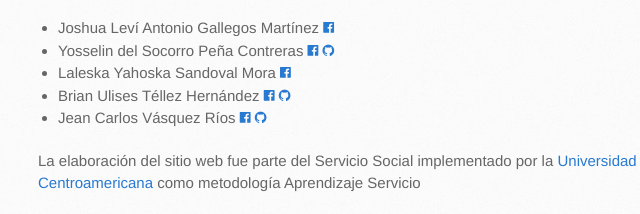
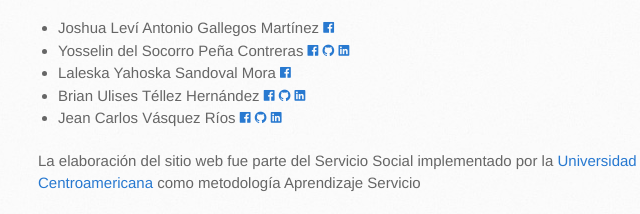
Before and after one commit to sekainoshihaisha/asochivida, a plain HTML site: page index.html in a window 1280 px wide. Shown: the part 343-557 px from the top of the page, 132-772 px from the left. Drawn offline with Linux system fonts and the light colour scheme.

Commit message:
Update index.html

```diff
--- a/index.html
+++ b/index.html
@@ -37,10 +37,10 @@
 
 <ul>
 <li>Joshua Leví Antonio Gallegos Martínez <a href="https://www.facebook.com/profile.php?id=100008261740279" target="_blank"><i class="fi-social-facebook"></i></a></li>
-<li>Yosselin del Socorro Peña Contreras <a href="https://www.facebook.com/yosselin.penita" target="_blank"><i class="fi-social-facebook"></i></a> <a href="https://github.com/YosselinP" target="_blank"><i class="fi-social-github"></i></a> <a href="https://www.linkedin.com/in/yosselin-del-socorro-pe%C3%B1a-contreras-301696120" targer="_blank"><i class="fi-social-linkdin"></i></a></li>
+<li>Yosselin del Socorro Peña Contreras <a href="https://www.facebook.com/yosselin.penita" target="_blank"><i class="fi-social-facebook"></i></a> <a href="https://github.com/YosselinP" target="_blank"><i class="fi-social-github"></i></a> <a href="https://www.linkedin.com/in/yosselin-del-socorro-pe%C3%B1a-contreras-301696120" targer="_blank"><i class="fi-social-linkedin"></i></a></li>
 <li>Laleska Yahoska Sandoval Mora <a href="https://www.facebook.com/laleskayahoska.sandovalmora.7" target="_blank"><i class="fi-social-facebook"></i></a></li>
-<li>Brian Ulises Téllez Hernández <a href="https://www.facebook.com/brian.tellez.969" target="_blank"><i class="fi-social-facebook"></i></a> <a href="https://github.com/sekainoshihaisha" target="_blank"><i class="fi-social-github"></i></a> <a href="https://www.linkedin.com/in/brian-ulises-t%C3%A9llez-hern%C3%A1ndez-98b89b11b" targer="_blank"><i class="fi-social-linkdin"></i></a></li>
-<li>Jean Carlos Vásquez Ríos <a href="https://www.facebook.com/jeantoto04" target="_blank"><i class="fi-social-facebook"></i></a> <a href="https://github.com/jean04123" target="_blank"><i class="fi-social-github"></i></a> <a href="https://www.linkedin.com/in/jean-carlos-v%C3%A1squez-r%C3%ADos-997681120" targer="_blank"><i class="fi-social-linkdin"></i></a></li>
+<li>Brian Ulises Téllez Hernández <a href="https://www.facebook.com/brian.tellez.969" target="_blank"><i class="fi-social-facebook"></i></a> <a href="https://github.com/sekainoshihaisha" target="_blank"><i class="fi-social-github"></i></a> <a href="https://www.linkedin.com/in/brian-ulises-t%C3%A9llez-hern%C3%A1ndez-98b89b11b" targer="_blank"><i class="fi-social-linkedin"></i></a></li>
+<li>Jean Carlos Vásquez Ríos <a href="https://www.facebook.com/jeantoto04" target="_blank"><i class="fi-social-facebook"></i></a> <a href="https://github.com/jean04123" target="_blank"><i class="fi-social-github"></i></a> <a href="https://www.linkedin.com/in/jean-carlos-v%C3%A1squez-r%C3%ADos-997681120" targer="_blank"><i class="fi-social-linkedin"></i></a></li>
 </ul>
 
 <p>La elaboración del sitio web fue parte del Servicio Social implementado por la <a href="http://www.uca.edu.ni/">Universidad Centroamericana</a> como metodología Aprendizaje Servicio</p>
```
